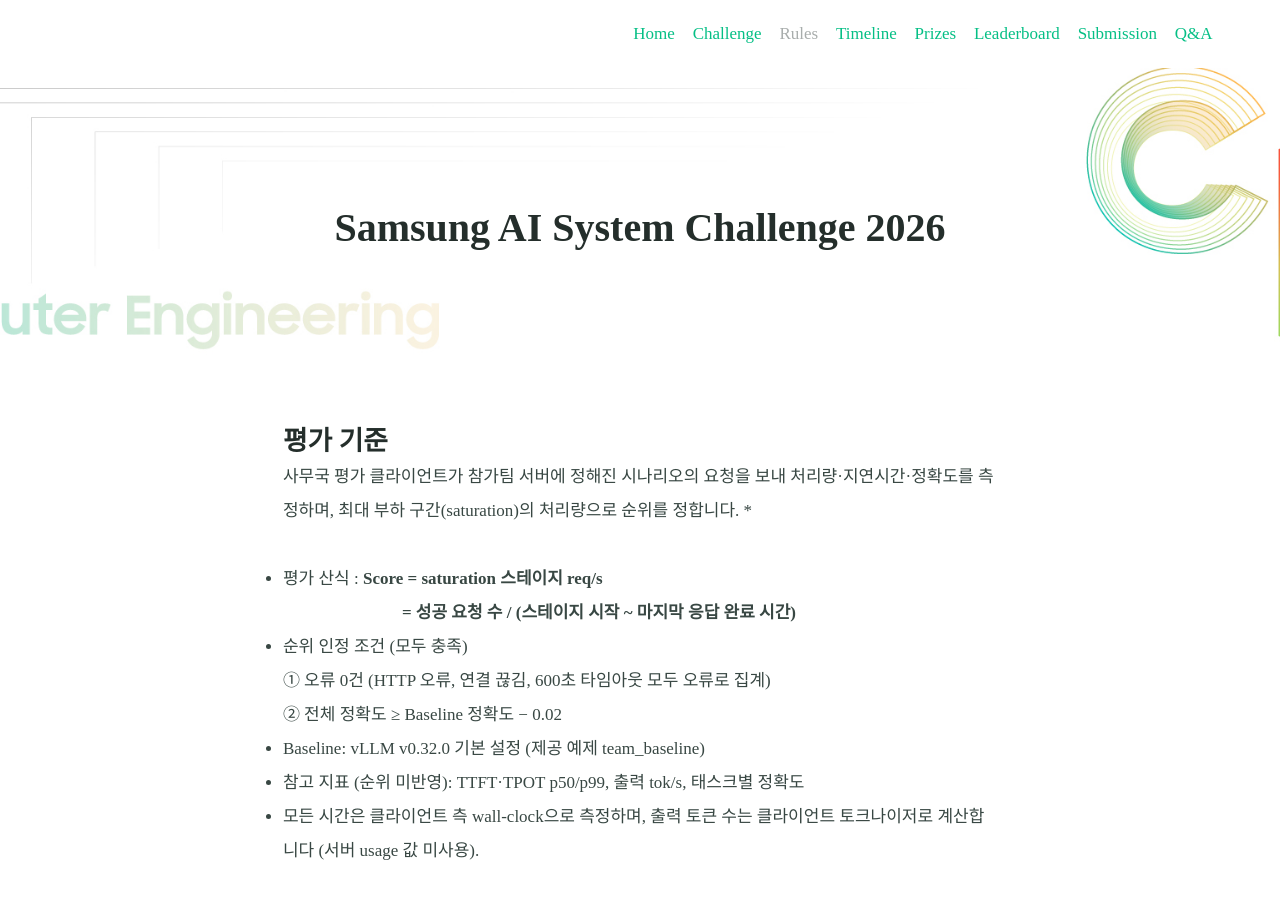
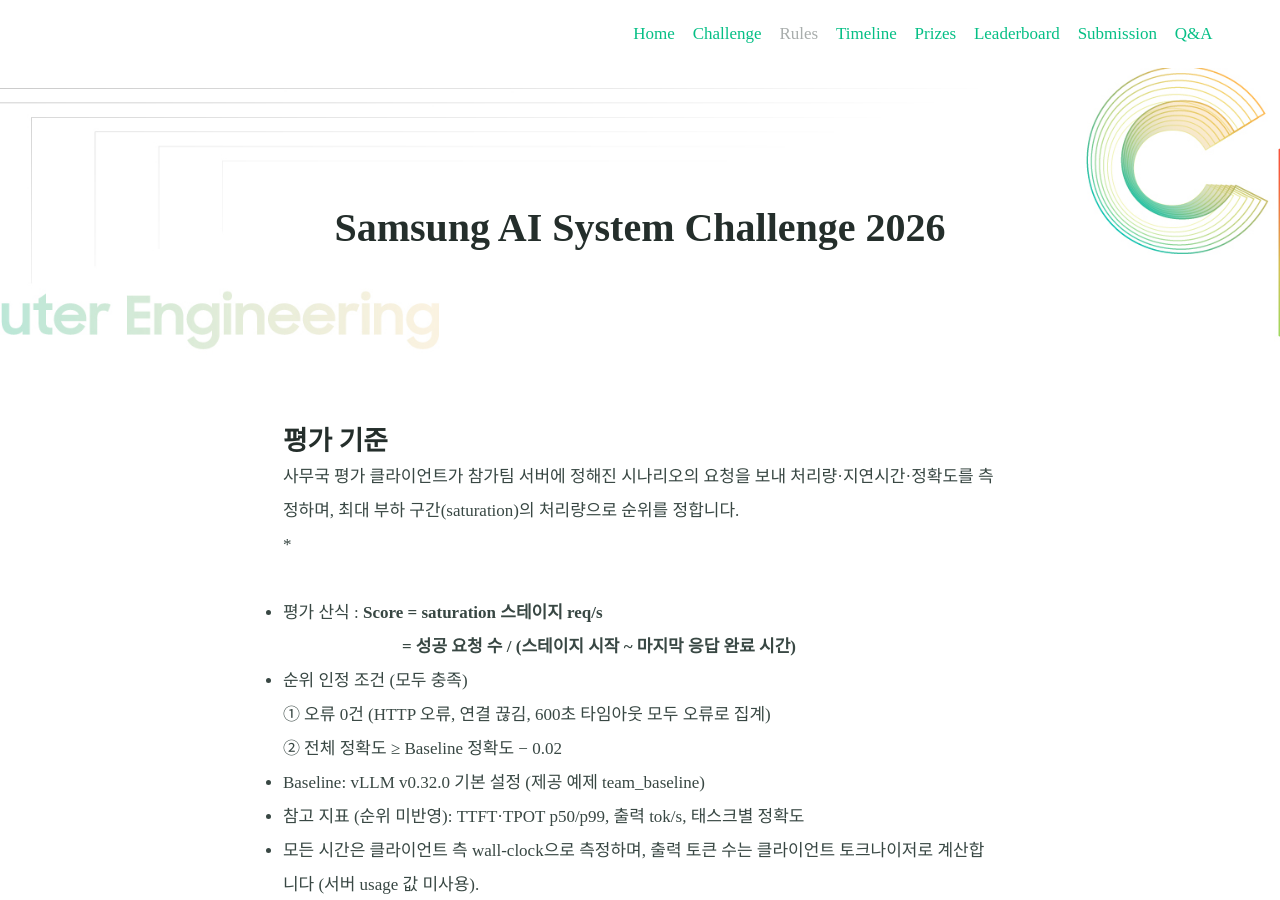
Before and after one commit to AISystemChallenge/AISystemChallenge.github.io, a Jekyll site: the page built from rules.md, in a window 1280 px wide and 900 px high. Built offline with Jekyll 4.4.1, drawn with Linux system fonts in a browser that asks for light colours; some web fonts are replaced.

Commit message:
Update rules.md

```diff
--- a/rules.md
+++ b/rules.md
@@ -7,7 +7,7 @@ excerpt:
 ---
 
 #### 평가 기준
-사무국 평가 클라이언트가 참가팀 서버에 정해진 시나리오의 요청을 보내 처리량·지연시간·정확도를 측정하며, 최대 부하 구간(saturation)의 처리량으로 순위를 정합니다.
+사무국 평가 클라이언트가 참가팀 서버에 정해진 시나리오의 요청을 보내 처리량·지연시간·정확도를 측정하며, 최대 부하 구간(saturation)의 처리량으로 순위를 정합니다.<br>
 *
   * 평가 산식 : **Score = saturation 스테이지 req/s**<br>
 &emsp;&emsp;&emsp;&emsp;&emsp;&emsp;&emsp;**= 성공 요청 수 / (스테이지 시작 ~ 마지막 응답 완료 시간)**
@@ -18,7 +18,7 @@ excerpt:
   * 참고 지표 (순위 미반영): TTFT·TPOT p50/p99, 출력 tok/s, 태스크별 정확도
   * 모든 시간은 클라이언트 측 wall-clock으로 측정하며, 출력 토큰 수는 클라이언트 토크나이저로 계산합니다 (서버 usage 값 미사용).
 <br>
-
+<br>
 
 #### 평가 환경
 참가팀은 서빙 서버를 Docker 이미지로 제출하고, 사무국 평가 서버가 아래 격리 조건에서 실행합니다. 서빙 프레임워크는 자유입니다 (vLLM, SGLang, llama.cpp, 직접 구현 등).
```
